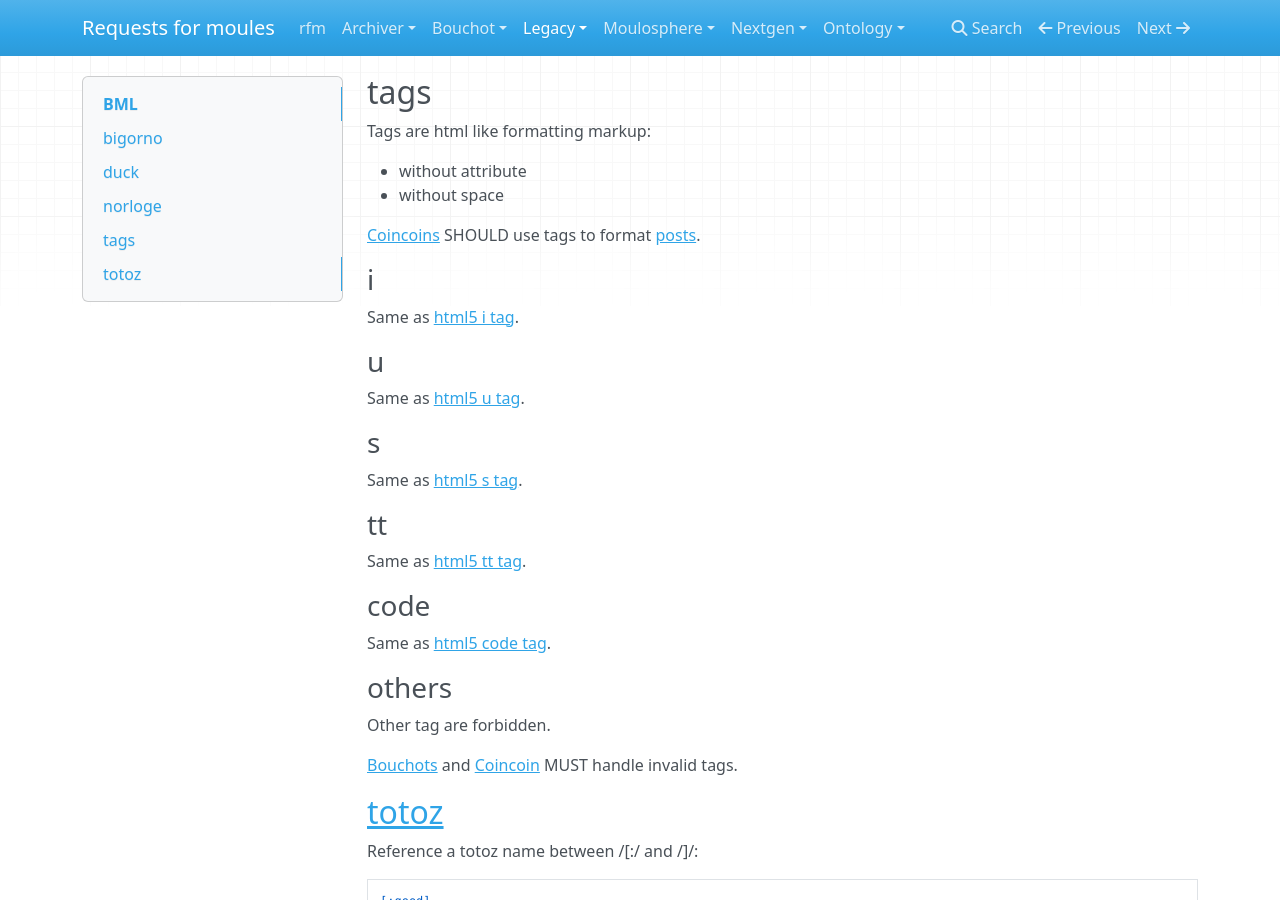
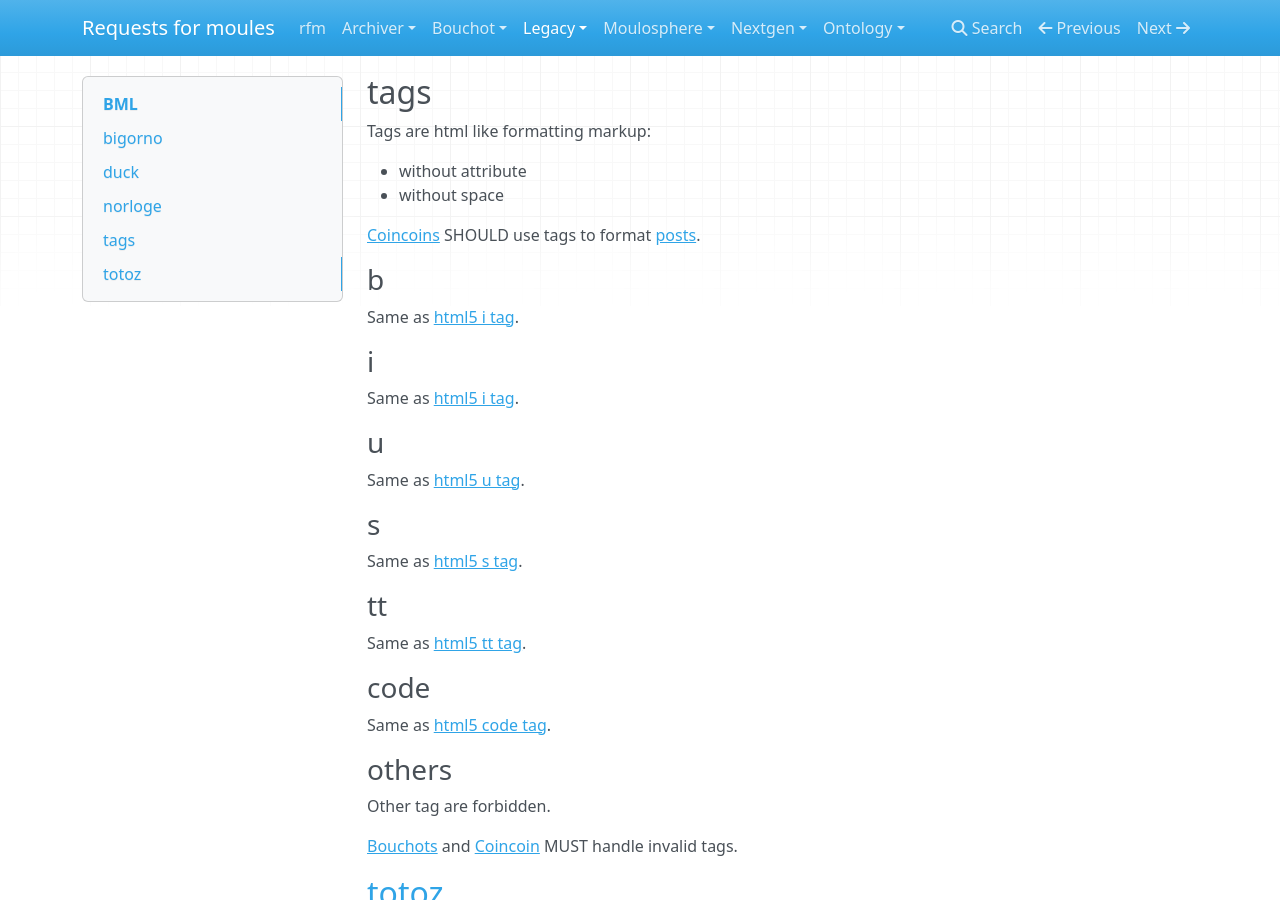
Before and after one commit to devnewton/rfm, an MkDocs documentation site: the page built from docs/legacy/legacy_bml.md, in a window 1280 px wide and 900 px high, scrolled down 661 px. Built offline with MkDocs 1.6.1, drawn with Linux system fonts in a browser that asks for light colours; nearby versions of some CDN libraries.

Commit message:
add b tag

```diff
--- a/docs/legacy/legacy_bml.md
+++ b/docs/legacy/legacy_bml.md
@@ -41,6 +41,10 @@ Tags are html like formatting markup:
 
 [Coincoins](../ontology/coincoin.md) SHOULD use tags to format [posts](../ontology/post.md).
 
+### b
+
+Same as [html5 i tag](https://www.w3schools.com/tags/tag_b.asp).
+
 ### i
 
 Same as [html5 i tag](https://www.w3schools.com/tags/tag_i.asp).
```
